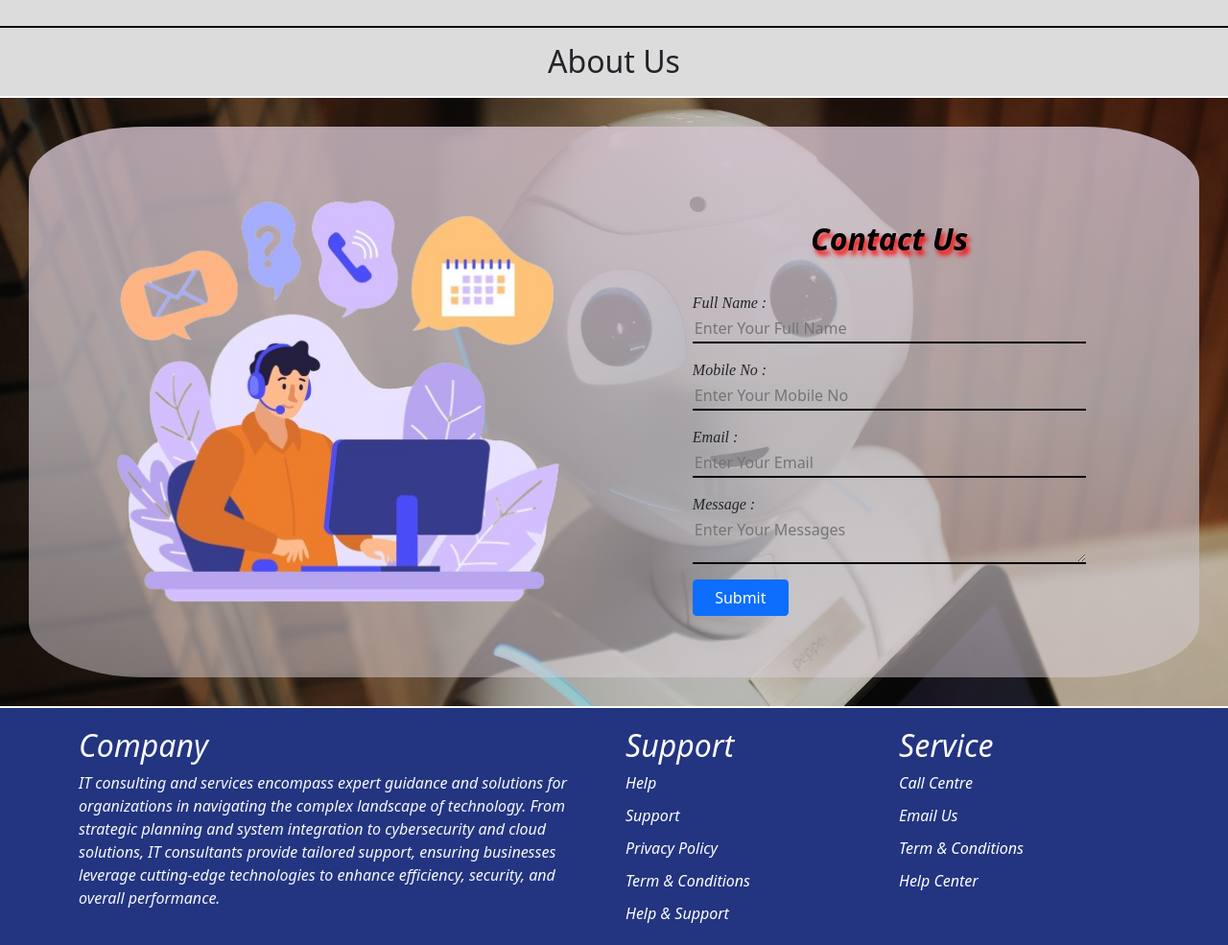
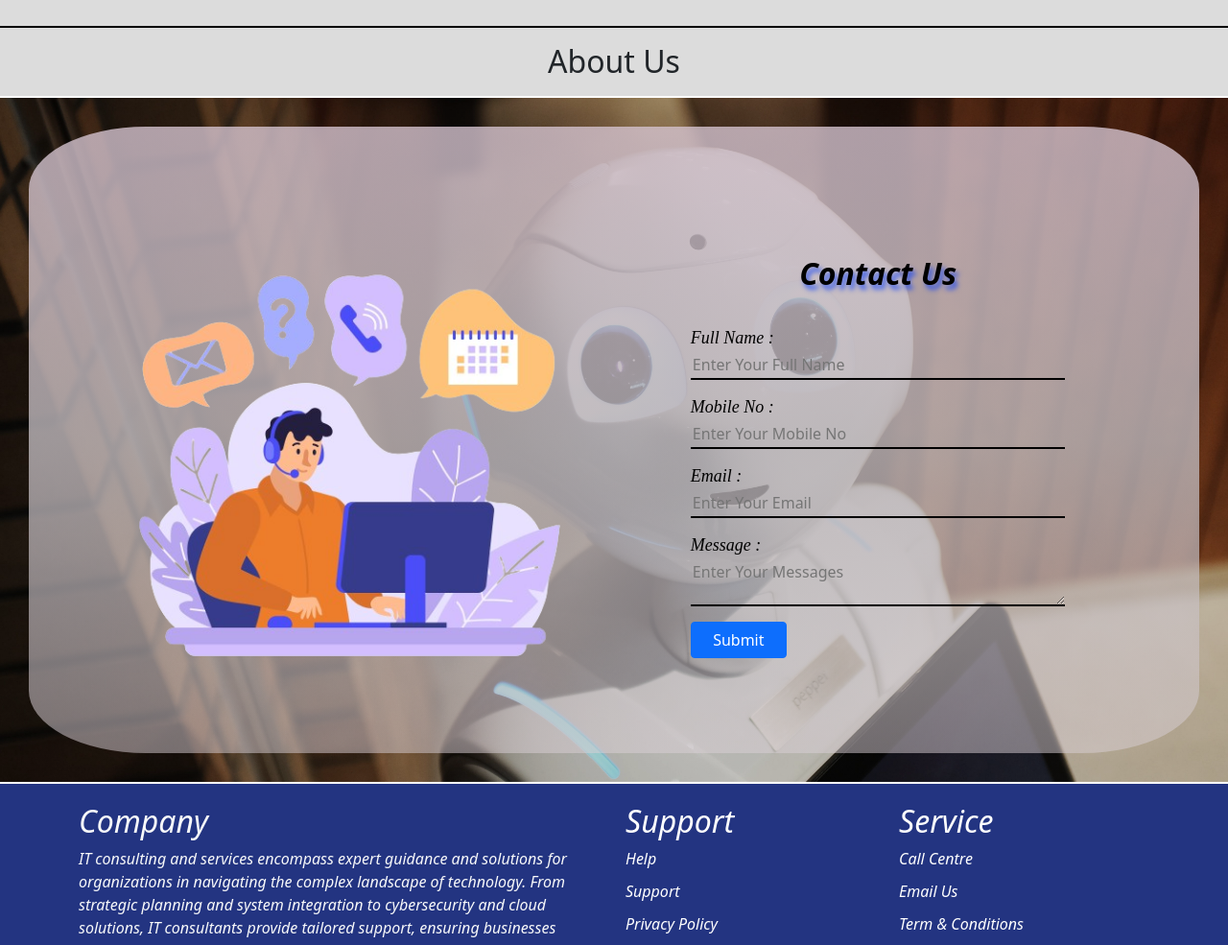
Before and after one commit to brandedsystem/Website-Static, a plain HTML site: page index.html in a window 1280 px wide. Shown: the part 900-1885 px from the top of the page at 96% size. Drawn offline with nearby package versions, Linux system fonts and the light colour scheme; a script that the page names is missing; files whose address does not match are found by name.

Commit message:
making and change Contact Us page

```diff
--- a/css/contactus.css
+++ b/css/contactus.css
@@ -7,19 +7,25 @@
     padding: 30px;
     border-top: 2px solid white;
 
+
 }
 
 .main-contain-con {
 
     border-radius: 10%;
-    padding: 3%;
+    padding: 5%;
     box-shadow: rgba(10px, 13px, 15px, 0.5);
     background: linear-gradient(rgba(212, 194, 206, 0.8), rgba(190, 184, 188, 0.8), rgba(218, 208, 214, 0.5));
+}
+
+.call-image-div {
+    padding-top:5%;
 }
 
 .contact-image {
     position: relative;
     justify-content: center;
+
 
 }
 
@@ -38,8 +44,9 @@
     font-size: xx-large;
     color: black;
     font-weight: 600;
-    text-shadow: 3px 5px 5px red;
+    text-shadow: 3px 5px 5px #0037ffa1;
 }
+
 
 .txt1 {
     width: 100%;
@@ -55,6 +62,9 @@
 .lbl {
     font-style: italic;
     font-family: 'Cambria, Cochin', 'Georgia, Times', 'Times New Roman', serif;
+    color: #000000;
+    font-size: large;
+
 }
 
 textarea {
--- a/css/main.css
+++ b/css/main.css
@@ -7,11 +7,10 @@
   padding: 5px 0;
   padding: 0;
   margin: 0;
+}
 
+/* Adjust padding as needed */
 
-
-  /* Adjust padding as needed */
-}
 
 .logo {
   width: 150px;
@@ -42,24 +41,6 @@ nav a:hover {
 }
 
 /* ---------------------------------------------------------------------- */
-
-h1.wlc-heading {
-
-  font-style: italic;
-  animation: fadeIn 6s ease-in;
-}
-
-@keyframes fadeIn {
-  from {
-    opacity: 0;
-  }
-
-  to {
-    opacity: 1;
-  }
-}
-
-
 
 
 @media only screen and (max-width: 600px) {
@@ -93,8 +74,6 @@ h1.wlc-heading {
   padding: 10px;
   padding-bottom: 20px;
   border-bottom: 3px solid white;
-
-
 
 }
 
--- a/index.html
+++ b/index.html
@@ -173,7 +173,7 @@
         <section id="contact" class="contact-section">
             <div class="container-fluid col-12 ">
                 <div class="row main-contain-con">
-                    <div class="col-lg-6 justify-content-center">
+                    <div class="col-lg-6 call-image-div">
                         <div class="container-fluid">
                             <img src="./Images/5143151.png" class="contact-img" />
                         </div>
```
